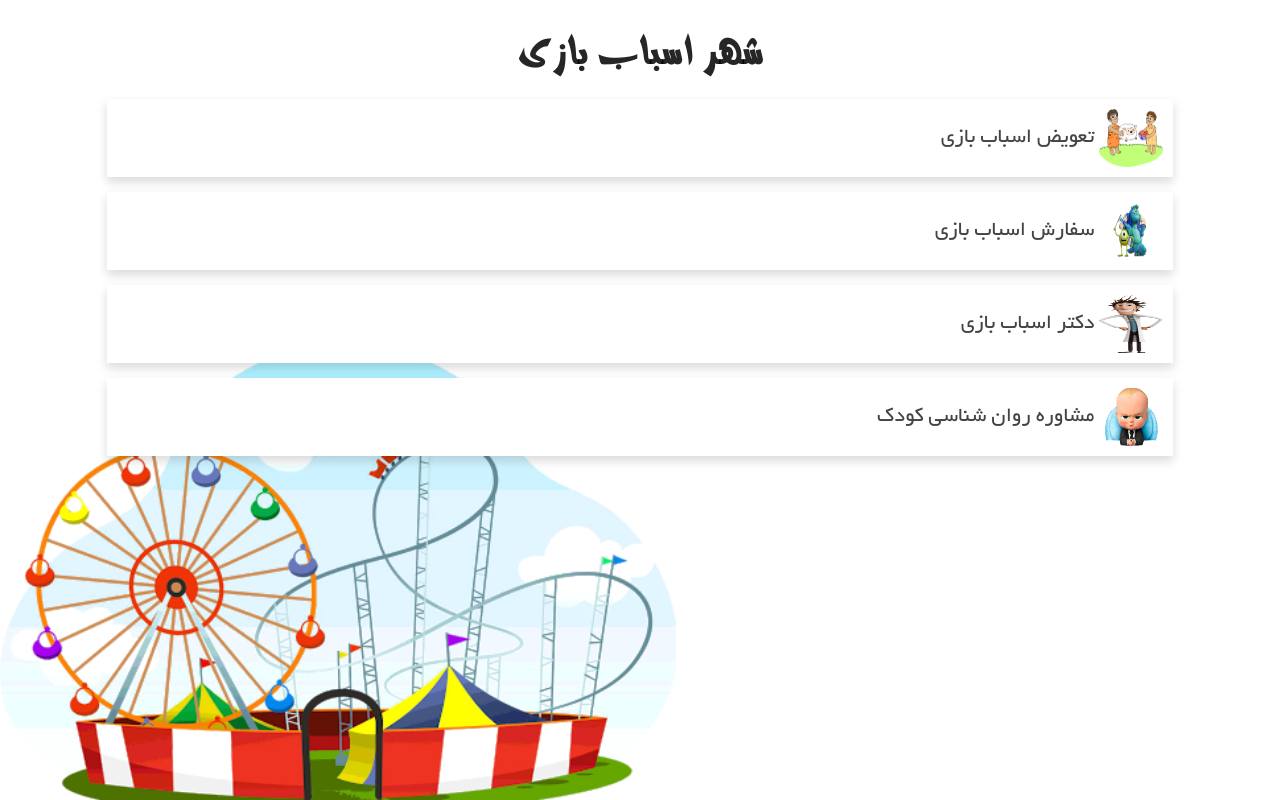
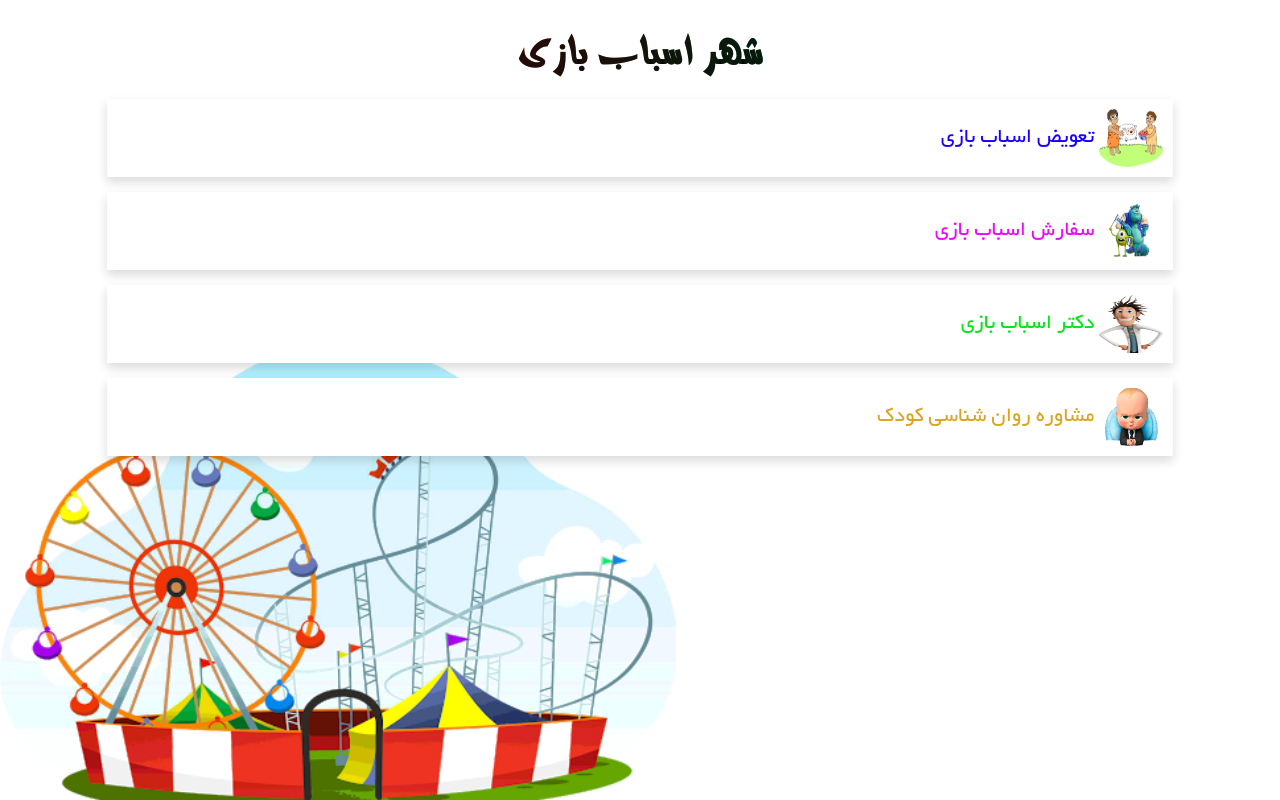
Before and after one commit to shayan3k/danamana, a Next.js app: page /amusement-park in a window 1280 px wide. Built offline with nearby package versions, Linux system fonts and the light colour scheme.

Commit message:
UPDATE: categories

```diff
--- a/components/cards/CategoryCard.jsx
+++ b/components/cards/CategoryCard.jsx
@@ -4,7 +4,7 @@ function CategoryCard(props) {
     return (
         <Link href="/">
             <div className="d-flex align-items-center justify-content-end bg-white shadow p-3 mt-4">
-                <h2 className="h5 px-2" style={{fontSize: '2.2rem'}}>{props.title}</h2>
+                <h2 className={`h5 px-2 text-${props.color}`} style={{fontSize: '2.2rem'}}>{props.title}</h2>
                 <img className="icon-category" src={props.src} alt={props.name || "undefined"}/>
             </div>
         </Link>
--- a/components/typography/Title.jsx
+++ b/components/typography/Title.jsx
@@ -1,8 +1,19 @@
 import React from 'react'
 
 function Title(props) {
+
+    const style = {
+        background: '-webkit-linear-gradient(190deg,#27ae60, #e74c3c)',
+        '-webkit-background-clip': 'text',
+       ' -webkit-text-fill-color': 'transparent',
+        fontFamily: 'BDimona',
+        display: 'inline-block',
+        fontSize: "4.5rem" ,
+        fontWeight: '900'
+    }
+
     return (
-        <h1 style={{fontFamily: 'BDimona', display: 'inline-block', fontSize: "4.5rem" , fontWeight: '900'}} >
+        <h1 style={style} >
             {props.title}
         </h1>
     )
--- a/containers/cards/CategoriesCard.jsx
+++ b/containers/cards/CategoriesCard.jsx
@@ -5,8 +5,8 @@ export default function CategoriesCard({ categories }) {
     return (
         <Row justify="center" gutter={[0, 0]}>
         {
-            categories.map((data) => {
-                return <Col span={20}><CategoryCard src={data.src} title={data.title} /></Col>
+            categories.map((data, index) => {
+                return <Col key={index} span={20}><CategoryCard src={data.src} title={data.title} color={data.color}/></Col>
             })
         }
         </Row>
--- a/pages/amusement-park.js
+++ b/pages/amusement-park.js
@@ -8,10 +8,10 @@ import CategoriesCard from '../containers/cards/CategoriesCard'
 function AmusementPark(props) {
 
     const [categories , setCategories] = useState([
-        {src: "/assets/icon/exchange.png" , title:"تعویض اسباب بازی"},
-        {src: "/assets/icon/monster-factory.png" , title:"سفارش اسباب بازی"},
-        {src: "/assets/icon/docter_flint.png" , title:"دکتر اسباب بازی"},
-        {src: "/assets/icon/babyboss.png" , title:"مشاوره روان شناسی کودک"},
+        {src: "/assets/icon/exchange.png" , title:"تعویض اسباب بازی", color: 'blue'},
+        {src: "/assets/icon/monster-factory.png" , title:"سفارش اسباب بازی", color: 'purple'},
+        {src: "/assets/icon/docter_flint.png" , title:"دکتر اسباب بازی", color: 'success'},
+        {src: "/assets/icon/babyboss.png" , title:"مشاوره روان شناسی کودک", color: 'primary'},
     ])
     return (
         <Layout>
```
Also changed, not shown: public/assets/icon/docter_flint.png, public/assets/icon/monster-factory.png.
